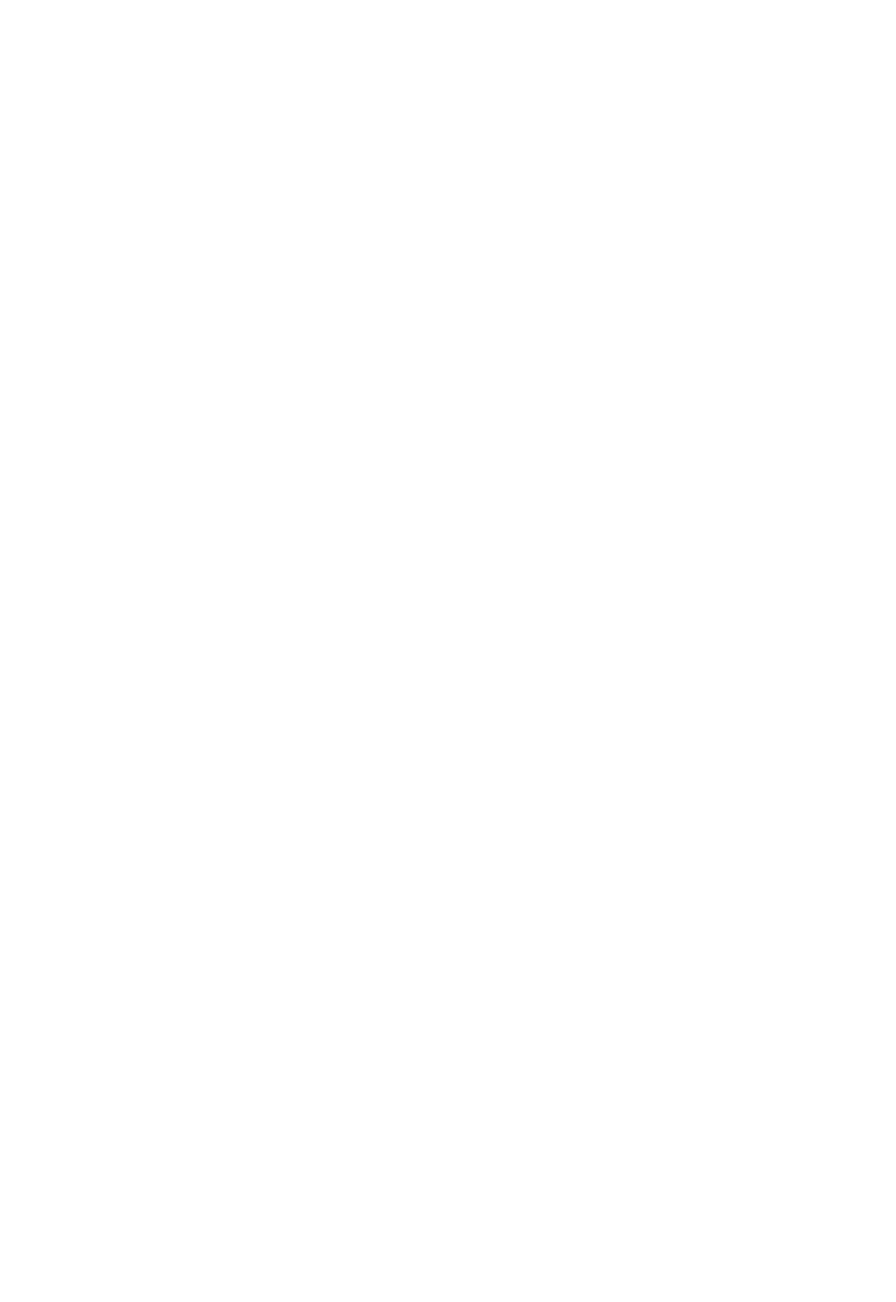
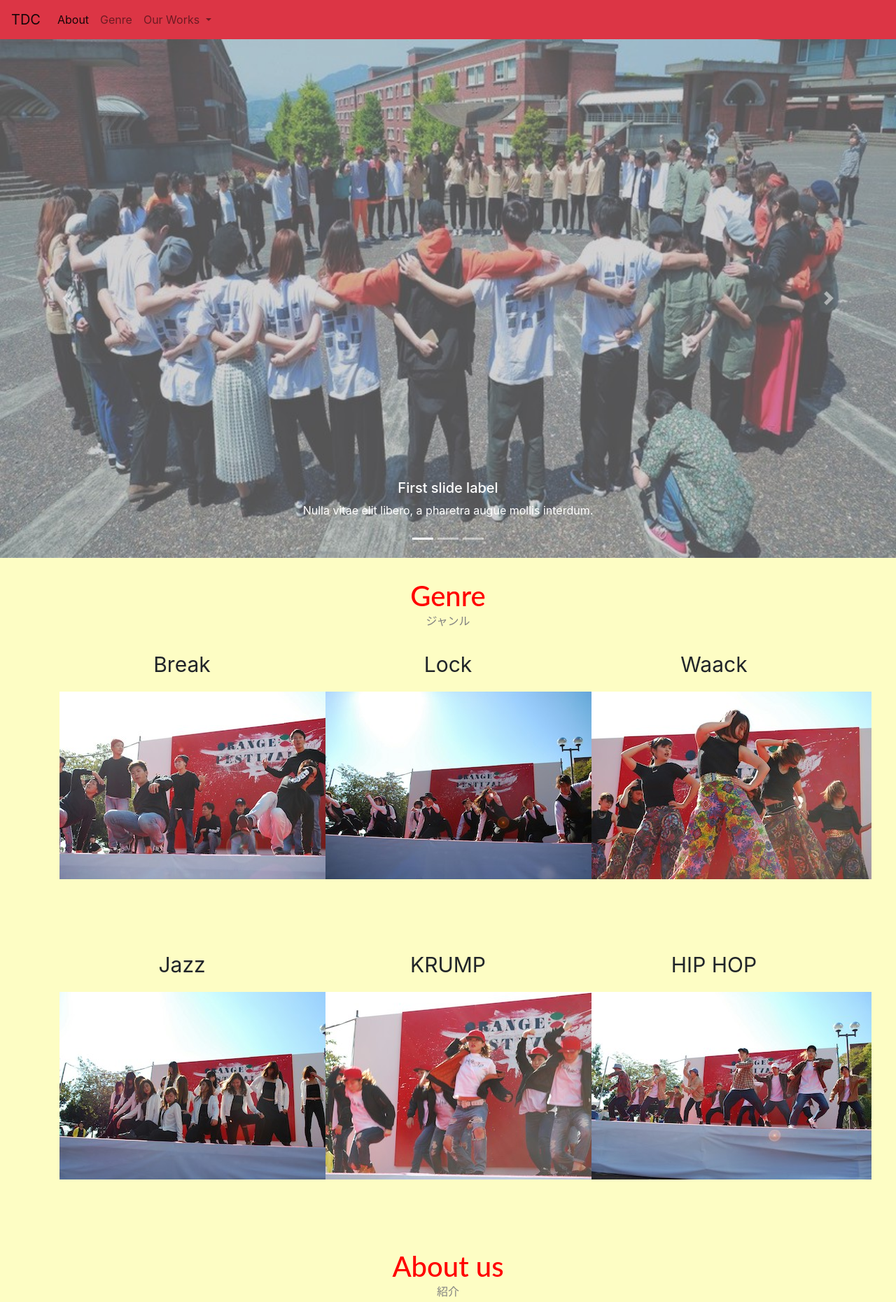
Before and after one commit to Kenny-poko/20190823HomeWork, a plain HTML site: page index.html in a window 1280 px wide. Shown: the whole page at 70% size. Before the commit the page ends 800 px from the top, so only its background shows below. Drawn offline with nearby package versions, Linux system fonts and the light colour scheme.

Commit message:
no message

```diff
--- a/index.html
+++ b/index.html
@@ -4,10 +4,136 @@
   <meta charset="UTF-8">
   <meta name="viewport" content="width=device-width, initial-scale=1.0">
   <meta http-equiv="X-UA-Compatible" content="ie=edge">
-  <title>Document</title>
+  <title>TDC</title>
   <link rel="stylesheet" href="https://stackpath.bootstrapcdn.com/bootstrap/4.3.1/css/bootstrap.min.css" integrity="sha384-ggOyR0iXCbMQv3Xipma34MD+dH/1fQ784/j6cY/iJTQUOhcWr7x9JvoRxT2MZw1T" crossorigin="anonymous">
+  <link rel="stylesheet" href="style.css">
 </head>
 <body>
+
+<nav class="navbar navbar-expand-lg navbar-light bg-danger">
+  <a class="navbar-brand" href="#">TDC </a>
+
+  <button class="navbar-toggler" type="button" data-toggle="collapse"   data-target="#navbarNavDropdown" aria-controls="navbarNavDropdown"  aria-expanded="false" aria-label="Toggle navigation">
+    <span class="navbar-toggler-icon"></span>
+  </button>
+
+  <div class="collapse navbar-collapse" id="navbarNavDropdown">
+    <ul class="navbar-nav">
+      <li class="nav-item active">
+        <a class="nav-link" href="#title">About<span class="sr-only">  (current)</span></a>
+      </li>
+      <li class="nav-item">
+        <a class="nav-link" href="#">Genre</a>
+      </li>
+      <li class="nav-item dropdown">
+        <a class="nav-link dropdown-toggle" href="#"  id="navbarDropdownMenuLink" role="button" data-toggle="dropdown"   aria-haspopup="true" aria-expanded="false">
+          Our Works
+        </a>
+        <div class="dropdown-menu"  aria-labelledby="navbarDropdownMenuLink">
+          <a class="dropdown-item" href="https://www.instagram.com/tdchannel2019/?hl=ja">Instagram</a>
+          <a class="dropdown-item" href="#">Twitter</a>
+          <a class="dropdown-item" href="https://www.youtube.com/watch?v=4MoHUjhR_Vs">Youtube</a>
+        </div>
+      </li>
+    </ul>
+  </div>
+</nav>
+
+<div class="bd-example">
+  <div id="carouselExampleCaptions" class="carousel slid  data-ride="carousel">
+    <ol class="carousel-indicators">
+      <li data-target="#carouselExampleCaptions" data-slide-to="0" class="active"></li>
+      <li data-target="#carouselExampleCaptions" data-slide-to="1"></li>
+      <li data-target="#carouselExampleCaptions" data-slide-to="2"></li>
+    </ol>
+    <div class="carousel-inner">
+      <div class="carousel-item active">
+        <img src="all.jpg" class="d-block w-100" alt="...">
+        <div class="carousel-caption d-none d-md-block">
+          <h5>First slide label</h5>
+          <p>Nulla vitae elit libero, a pharetra augue mollis interdum.</p>
+        </div>
+      </div>
+      <div class="carousel-item">
+        <img src="charity.jpg" class="d-block w-100" alt="...">
+        <div class="carousel-caption d-none d-md-block">
+          <h5>Second slide label</h5>
+          <p>Lorem ipsum dolor sit amet, consectetur adipiscing elit.</p>
+        </div>
+      </div>
+      <div class="carousel-item">
+        <img src="shunpi.jpg" class="d-block w-100" alt="...">
+        <div class="carousel-caption d-none d-md-block">
+          <h5>Third slide label</h5>
+          <p>Praesent commodo cursus magna, vel scelerisque nisl consectetur.</p>
+        </div>
+      </div>
+    </div>
+    <a class="carousel-control-prev" href="#carouselExampleCaptions" role="button" data-slide="prev">
+      <span class="carousel-control-prev-icon" aria-hidden="true"></span>
+      <span class="sr-only">Previous</span>
+    </a>
+    <a class="carousel-control-next" href="#carouselExampleCaptions" role="button" data-slide="next">
+      <span class="carousel-control-next-icon" aria-hidden="true"></span>
+      <span class="sr-only">Next</span>
+    </a>
+  </div>
+</div>
+
+
+
+
+<div  class="container">
+  <div class="careers text-center">
+    <h1 id="title">Genre</h1>
+    <p class="sub">ジャンル</p>
+  </div>
+
+  <div class="row">
+   <div class ="break text-center col-xl-4 col-lg-4 col-md-12 col-sm-12">
+     <p>Break</p>
+    <img src="break.jpg" alt="">
+   </div>
+
+   <div class ="lock text-center col-xl-4 col-lg-4 col-md-6 col-sm-12">
+     <p>Lock</p>
+     <img src="lock.jpg" alt="">
+   </div>
+   <div class ="waack text-center col-xl-4  col-lg-4 col-md-6 col-sm-12">
+     <p>Waack</p>
+     <img src="waack.jpg" alt="">
+   </div>
+ </div>
+
+ <div>
+   <div class="row">
+      <div class ="jazz text-center col-xl-4 col-lg-4 col-md-12 col-sm-12">
+        <p>Jazz</p>
+          <img src="jazz.jpg" alt="">
+         </div>
+
+         <div class ="krump text-center col-xl-4 col-lg-4 col-md-6 col-sm-12">
+           <p>KRUMP</p>
+           <img src="krump.jpg" alt="">
+         </div>
+         <div class ="hiphop text-center col-xl-4  col-lg-4 col-md-6 col-sm-12">
+           <p>HIP HOP</p>
+           <img src="hiphop.jpg" alt="">
+
+   </div>
+ </div>
+
+
+ <div>
+   <div class="text-center">
+     <h1 id="title" class="aboutme">About us</h1>
+      <p class="sub">紹介</p>
+ </div>
+
+
+</div>
+
+
 
 
   <script src="https://code.jquery.com/jquery-3.3.1.slim.min.js" integrity="sha384-q8i/X+965DzO0rT7abK41JStQIAqVgRVzpbzo5smXKp4YfRvH+8abtTE1Pi6jizo" crossorigin="anonymous"></script>
--- a/style.css
+++ b/style.css
@@ -0,0 +1,31 @@
+.navbar-brand{
+    color: white;
+}
+
+body{
+    background-color: rgb(253, 253, 196);
+}
+
+.careers{
+    margin-top: 30px;
+    height: 100px;
+}
+
+.row {
+    margin-bottom: 100px;
+    font-size: 30px;
+}
+
+#title{
+    font-family: 'Lato', sans-serif;
+    color: red;
+    margin-bottom: 0;
+}
+
+.sub {
+    color: gray;
+}
+
+.icon{
+    margin-bottom: 20px
+}
```
Also changed, not shown: all.jpg (added), break.jpg (added), charity.jpg (added), hiphop.jpg (added), hotelstaff.png (added), jazz.jpg (added), krump.jpg (added), lock.jpg (added), resume.png (added), shunpi.jpg (added), swis.jpg (added), teacher.png (added), waack.jpg (added).
